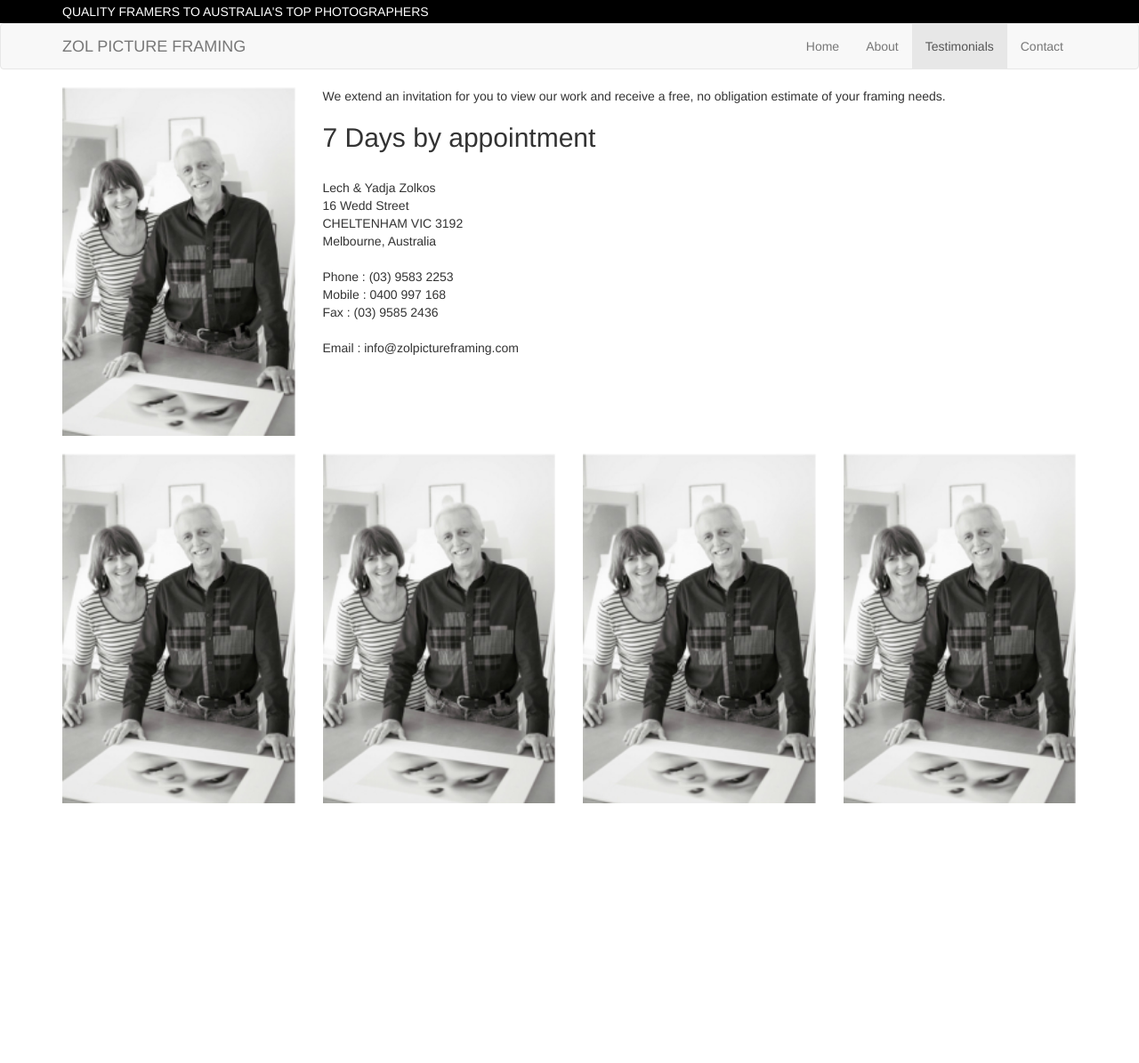
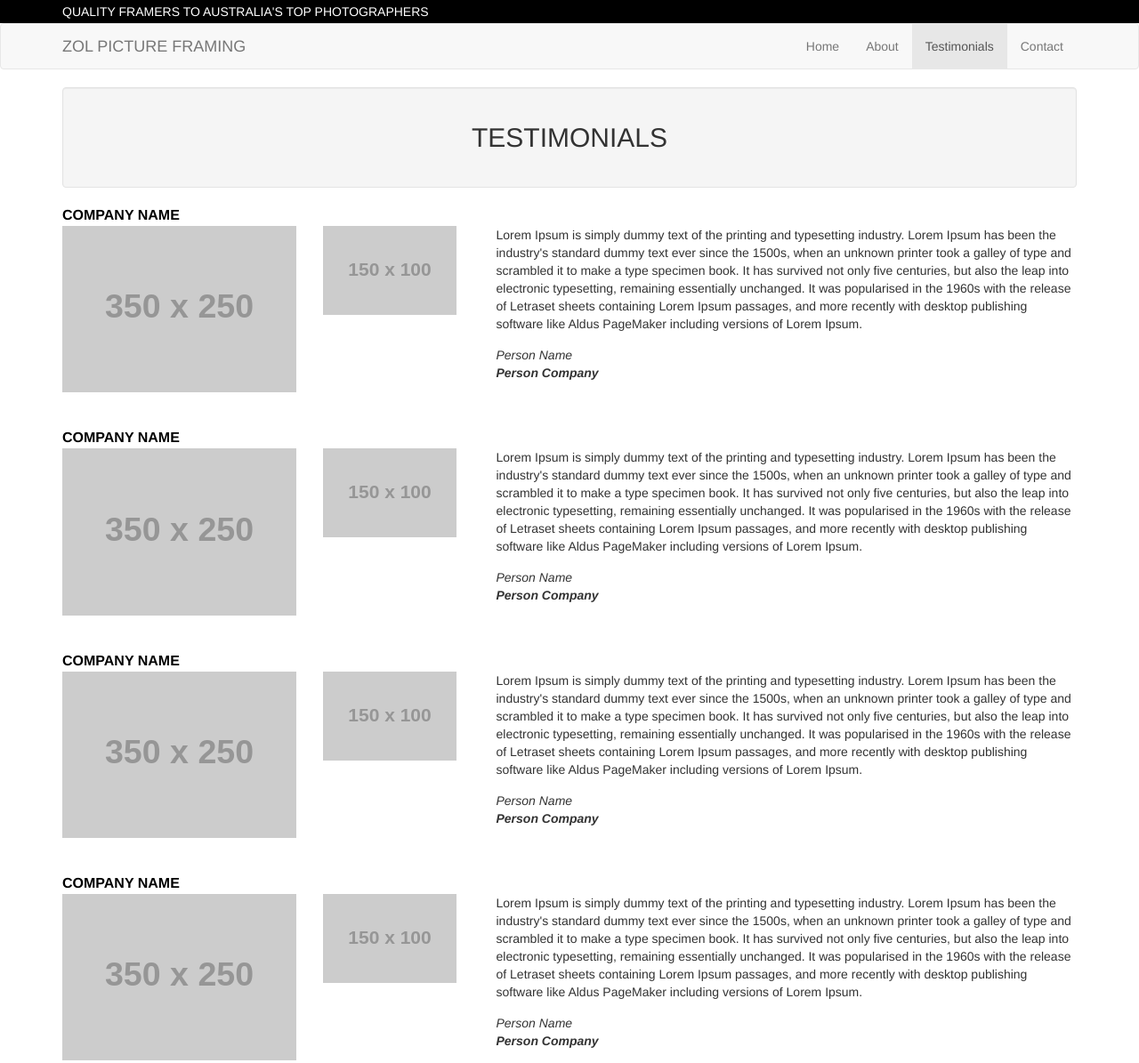
Before and after one commit to zolpf/zolpf.github.io, a website: page testimonials.html in a window 1280 px wide. Shown: the top 1195 px of the page at 89% size. Before the commit the page ends 903 px from the top, so only its background shows below. Drawn offline with Linux system fonts and the light colour scheme; placeholder pictures from the web are drawn by us.

Commit message:
Updating aspects of internal pages

```diff
--- a/site.css
+++ b/site.css
@@ -13,3 +13,37 @@ h1 {
   padding-top: 3px;
   padding-bottom:3px;
 }
+
+h4, h2 {
+  text-align: center;
+}
+
+h2 {
+  margin-bottom: 20px;
+}
+
+body {
+  margin-bottom: 30px;
+}
+
+.testimonial_logo {
+  float:left;
+  margin-right: 20px;
+  margin-bottom: 20px;
+}
+
+.person {
+  font-style: italic;
+  margin-top:15px;
+}
+
+.personcompany {
+  font-style: italic;
+  font-weight: bold;
+}
+
+.companyname {
+  font-size: 16px;
+  color: #000;
+  font-weight: bold;
+}
--- a/testimonials.html
+++ b/testimonials.html
@@ -44,43 +44,88 @@
     </nav>
 
     <div class="container">
+      <div class="well">
+       <h2>TESTIMONIALS</h2>
+      </div>
         <div class="row">
+            <div class="col-sm-12 companyname">COMPANY NAME</div>
             <div class="col-md-3 col-sm-6">
-                <img src="zolpic1.png" class="fullwidth"/>
+                <img src="http://placehold.it/350x250" class="fullwidth"/>
             </div>
-            <div class="col-md-9 col-sm-6">
-                We extend an invitation for you to view our work and receive a free, no obligation estimate of your framing needs.
-                <br/>
-                <h2>7 Days by appointment</h2>
-                <br/>
-                <div class="address_name">Lech &amp; Yadja Zolkos
-                <div class="address">16 Wedd Street</div>
-                <div class="suburb">CHELTENHAM VIC 3192</div>
-                <div>Melbourne, Australia</div>
-                <br/>
-                <div class="phone">Phone : (03) 9583 2253</div>
-                <div class="mobile">Mobile : 0400 997 168</div>
-                <div class="fax">Fax : (03) 9585 2436</div>
-                <br/>
-                <div class="email">Email : info@zolpictureframing.com</div>
+            <div class="col-md-2 col-sm-2">
+                <img src="http://placehold.it/150x100&text=logo" class="testimonial_logo" />
+            </div>
+            <div class="col-md-7 col-sm-4">
+              Lorem Ipsum is simply dummy text of the printing and typesetting industry. Lorem Ipsum has been the industry's standard dummy text ever since the 1500s, when an unknown printer took a galley of type and scrambled it to make a type specimen book. It has survived not only five centuries, but also the leap into electronic typesetting, remaining essentially unchanged. It was popularised in the 1960s with the release of Letraset sheets containing Lorem Ipsum passages, and more recently with desktop publishing software like Aldus PageMaker including versions of Lorem Ipsum.
+                <div class="person">Person Name</div>
+                <div class="personcompany">Person Company</div>
             </div>
           </div>
-        </div>
+        <br/>
+        <br/>
+        <div class="row">
+            <div class="col-sm-12 companyname">COMPANY NAME</div>
+            <div class="col-md-3 col-sm-6">
+                <img src="http://placehold.it/350x250" class="fullwidth"/>
+            </div>
+            <div class="col-md-2 col-sm-2">
+                <img src="http://placehold.it/150x100&text=logo" class="testimonial_logo" />
+            </div>
+            <div class="col-md-7 col-sm-4">
+              Lorem Ipsum is simply dummy text of the printing and typesetting industry. Lorem Ipsum has been the industry's standard dummy text ever since the 1500s, when an unknown printer took a galley of type and scrambled it to make a type specimen book. It has survived not only five centuries, but also the leap into electronic typesetting, remaining essentially unchanged. It was popularised in the 1960s with the release of Letraset sheets containing Lorem Ipsum passages, and more recently with desktop publishing software like Aldus PageMaker including versions of Lorem Ipsum.
+                <div class="person">Person Name</div>
+                <div class="personcompany">Person Company</div>
+            </div>
+          </div>
+        <br/>
+        <br/>
+        <div class="row">
+            <div class="col-sm-12 companyname">COMPANY NAME</div>
+            <div class="col-md-3 col-sm-6">
+                <img src="http://placehold.it/350x250" class="fullwidth"/>
+            </div>
+            <div class="col-md-2 col-sm-2">
+                <img src="http://placehold.it/150x100&text=logo" class="testimonial_logo" />
+            </div>
+            <div class="col-md-7 col-sm-4">
+              Lorem Ipsum is simply dummy text of the printing and typesetting industry. Lorem Ipsum has been the industry's standard dummy text ever since the 1500s, when an unknown printer took a galley of type and scrambled it to make a type specimen book. It has survived not only five centuries, but also the leap into electronic typesetting, remaining essentially unchanged. It was popularised in the 1960s with the release of Letraset sheets containing Lorem Ipsum passages, and more recently with desktop publishing software like Aldus PageMaker including versions of Lorem Ipsum.
+                <div class="person">Person Name</div>
+                <div class="personcompany">Person Company</div>
+            </div>
+          </div>
+
+        <br/>
+        <br/>
+        <div class="row">
+            <div class="col-sm-12 companyname">COMPANY NAME</div>
+            <div class="col-md-3 col-sm-6">
+                <img src="http://placehold.it/350x250" class="fullwidth"/>
+            </div>
+            <div class="col-md-2 col-sm-2">
+                <img src="http://placehold.it/150x100&text=logo" class="testimonial_logo" />
+            </div>
+            <div class="col-md-7 col-sm-4">
+              Lorem Ipsum is simply dummy text of the printing and typesetting industry. Lorem Ipsum has been the industry's standard dummy text ever since the 1500s, when an unknown printer took a galley of type and scrambled it to make a type specimen book. It has survived not only five centuries, but also the leap into electronic typesetting, remaining essentially unchanged. It was popularised in the 1960s with the release of Letraset sheets containing Lorem Ipsum passages, and more recently with desktop publishing software like Aldus PageMaker including versions of Lorem Ipsum.
+                <div class="person">Person Name</div>
+                <div class="personcompany">Person Company</div>
+            </div>
+          </div>
     </div>
+    <br/>
     <br/>
     <div class="container">
         <div class="row">
             <div class="col-sm-3">
-                <img src="zolpic1.png" class="fullwidth"/>
+                <img src="http://placehold.it/350x250" class="fullwidth"/>
             </div>
             <div class="col-sm-3">
-                <img src="zolpic1.png" class="fullwidth"/>
+                <img src="http://placehold.it/350x250" class="fullwidth"/>
             </div>
             <div class="col-sm-3">
-                <img src="zolpic1.png" class="fullwidth"/>
+                <img src="http://placehold.it/350x250" class="fullwidth"/>
             </div>
             <div class="col-sm-3">
-                <img src="zolpic1.png" class="fullwidth"/>
+                <img src="http://placehold.it/350x250" class="fullwidth"/>
             </div>
         </div>
     </div>
```
Also changed, not shown: about.html (+12 -27 lines), contact.html (+3 -0 lines), new.html (+0 -17 lines).
